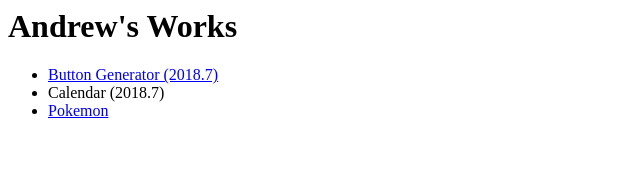
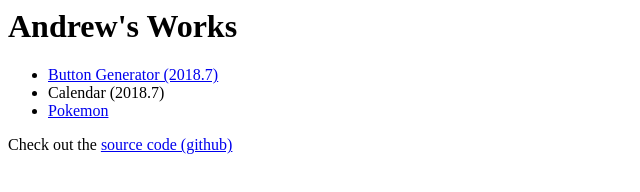
Before and after one commit to kimj545/Portfolio, a plain HTML site: page index.html in a window 1280 px wide. Shown: the whole page, without its empty margins (0-640 px from the left). Drawn offline with Linux system fonts and the light colour scheme.

Commit message:
fourthUpdate

```diff
--- a/index.html
+++ b/index.html
@@ -16,5 +16,9 @@
                 <a href="pokemon/index.html">Pokemon</a>
             </li>
         </ul>
+        <div>
+            Check out the
+            <a href="https://github.com/kimj545">source code (github)</a>
+        </div>
     </body>
 </html>
```
Also changed, not shown: pokemon/index.html (+1 -0 lines).
